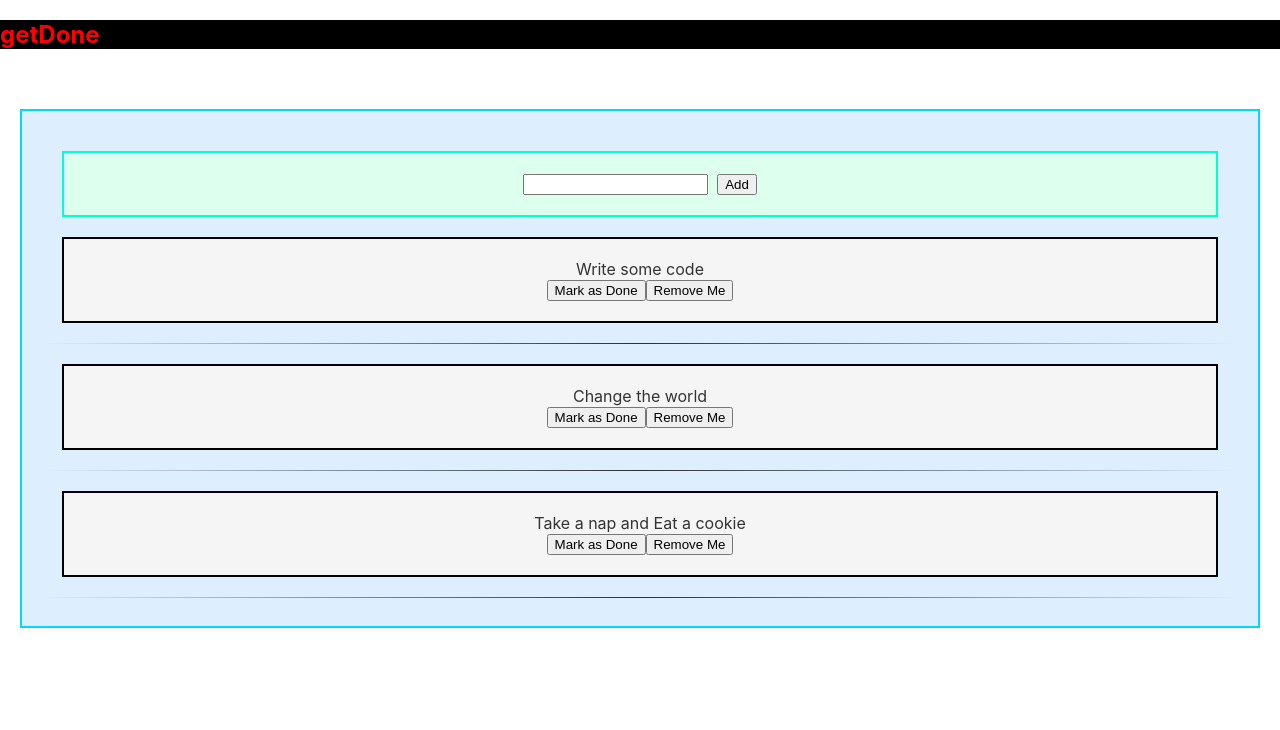
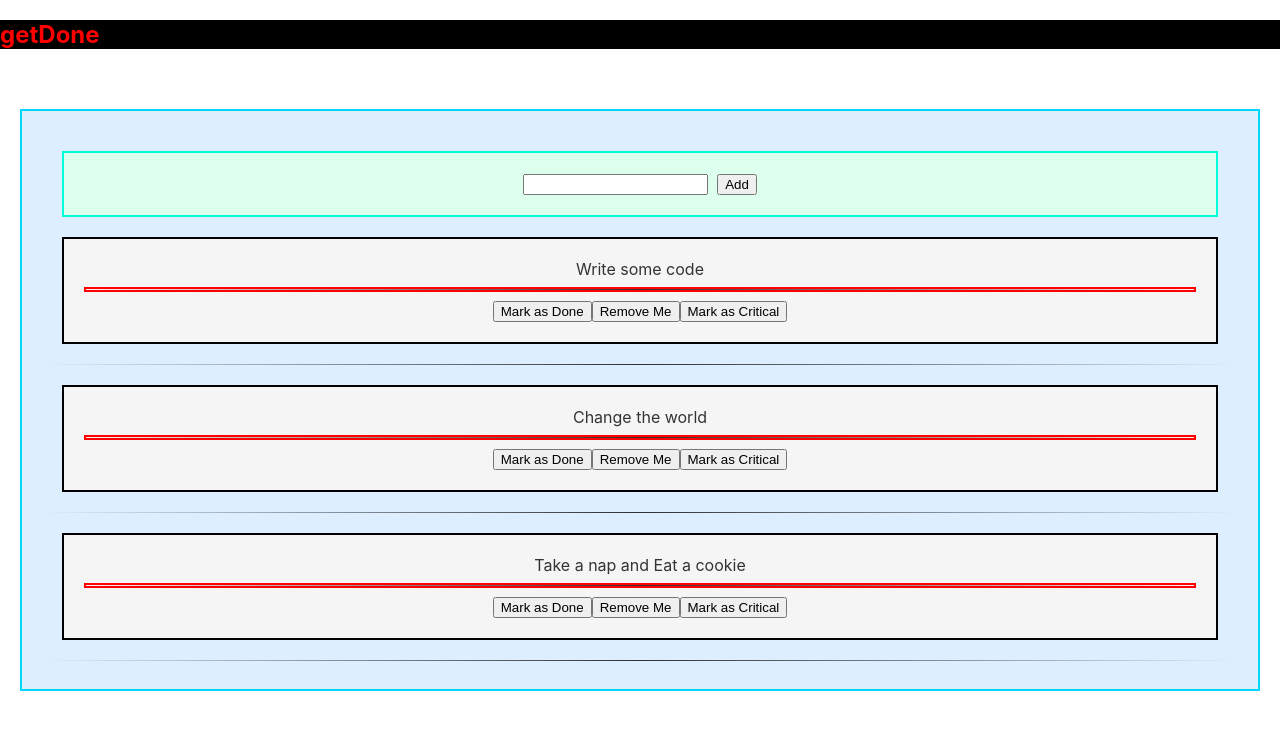
Before and after one commit to Sokos6/getDone, a React (Create React App) app: page / in a window 1280 px wide. Shown: the top 730 px of the page. Built offline with nearby package versions, Linux system fonts and the light colour scheme.

Commit message:
css modules

```diff
--- a/src/Todo/Todo.js
+++ b/src/Todo/Todo.js
@@ -1,27 +1,38 @@
-import React, { Component } from 'react';
-import './Todo.css';
+import React, { Component } from "react";
+import styles from "./Todo.module.css";
 
 class Todo extends Component {
   constructor(props) {
     super(props);
     this.state = {
       description: props.description,
-            done: false
+      done: false,
+      critical: false
     };
     this.markAsDone = this.markAsDone.bind(this);
     this.removeTodo = this.removeTodo.bind(this);
+    this.markCritical = this.markCritical.bind(this);
   }
 
   markAsDone() {
-        this.setState({ done: true});
+    this.setState({ done: true });
+  }
+
+  markCritical() {
+    this.setState({ critical: true });
   }
 
   cssClasses() {
-        let classes = ['Todo'];
+    let classes = [];
+    if (this.state.critical) {
+      classes = [styles.critical];
+    } else {
+      classes = [styles.todo];
+    }
     if (this.state.done) {
-            classes = [...classes, 'Done'];
+      classes = [...classes, styles.done];
     }
-        return classes.join(' ');
+    return classes.join(" ");
   }
 
   removeTodo() {
@@ -31,10 +42,18 @@ class Todo extends Component {
   render() {
     return (
       <div className={this.cssClasses()}>
-                {this.state.description}
+        {this.props.description}
         <br />
-                <button className="MarkDone" onClick={this.markAsDone}>Mark as Done</button>
-                <button className="RemoveTodo" onClick={this.removeTodo}>Remove Me</button>
+        <hr className={styles.hr} />
+        <button className="MarkDone" onClick={this.markAsDone}>
+          Mark as Done
+        </button>
+        <button className="RemoveTodo" onClick={this.removeTodo}>
+          Remove Me
+        </button>
+        <button className="MarkCritical" onClick={this.markCritical}>
+            Mark as Critical
+        </button>
       </div>
     );
   }
--- a/src/Todo/Todo.css
+++ b/src/Todo/Todo.module.css
@@ -1,4 +1,4 @@
-.Todo {
+.todo {
     border: 2px solid black;
     text-align: center;
     background: #f5f5f5;
@@ -6,6 +6,13 @@
     margin: 20px;
     padding: 20px;
 }
-.Done {
+.done {
     background: #f58888;
 }
+.hr {
+    border: 2px solid red;
+}
+.critical {
+    composes: todo;
+    border: 4px dashed red;
+}
```
Lines whose indentation alone changed are shown as unchanged.
